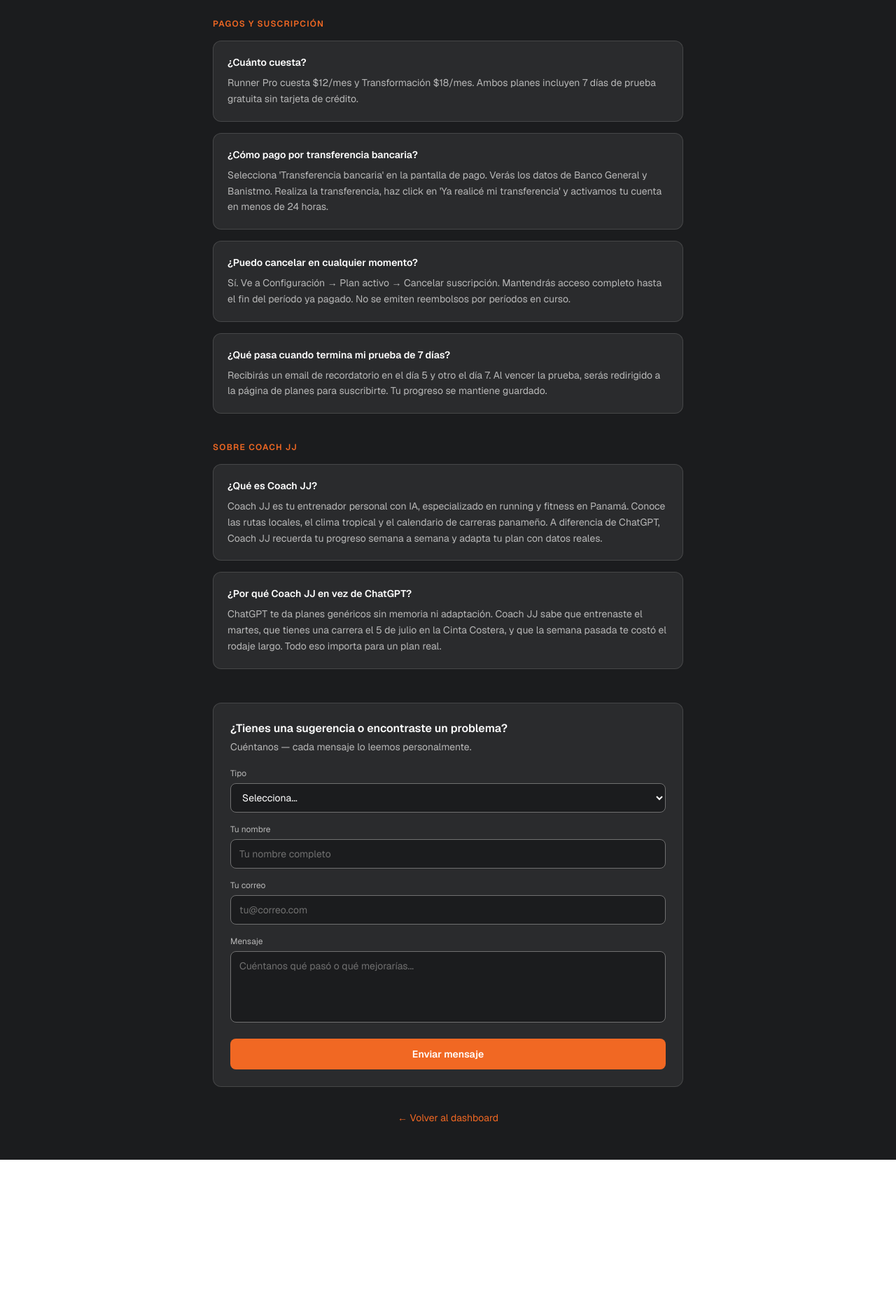
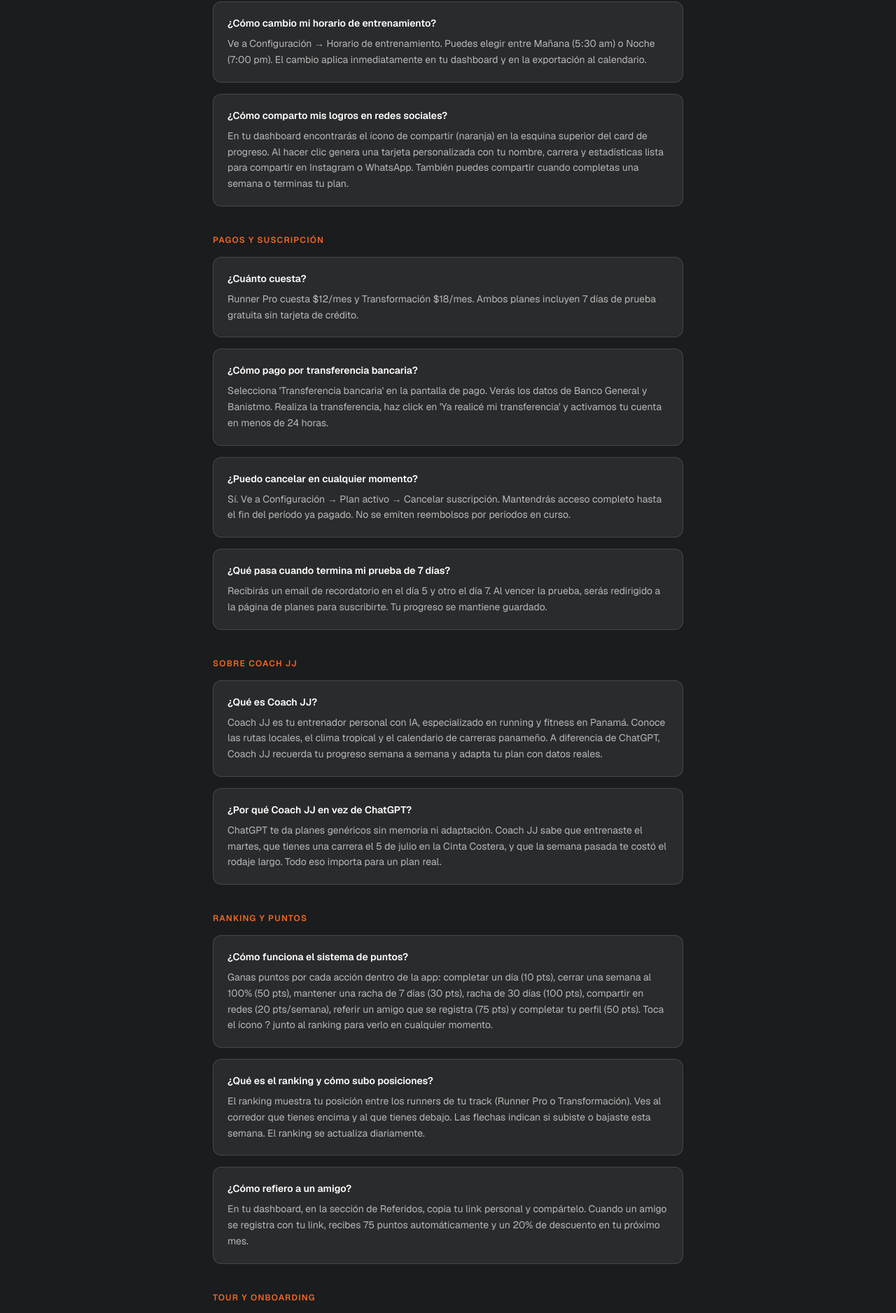
Before and after one commit to jjrivera11/runclub-pty, a Next.js app: page /help in a window 1280 px wide. Shown: the part 2364-4240 px from the top of the page at 70% size. Before the commit the page ends 4021 px from the top, so only its background shows below. Built offline with nearby package versions, Linux system fonts and the light colour scheme.

Commit message:
feat: actualizar ayuda con nuevos features — ranking, horario, compartir, tour

```diff
--- a/src/app/help/page.tsx
+++ b/src/app/help/page.tsx
@@ -66,6 +66,14 @@ const FAQ = [
         q: "¿Dónde encuentro las rutas de entrenamiento?",
         a: "Coach JJ menciona rutas específicas de tu ciudad en las notas de cada sesión. Tenemos más de 56 rutas verificadas en 12 ciudades de Panamá — desde Ciudad de Panamá hasta Bocas del Toro.",
       },
+      {
+        q: "¿Cómo cambio mi horario de entrenamiento?",
+        a: "Ve a Configuración → Horario de entrenamiento. Puedes elegir entre Mañana (5:30 am) o Noche (7:00 pm). El cambio aplica inmediatamente en tu dashboard y en la exportación al calendario.",
+      },
+      {
+        q: "¿Cómo comparto mis logros en redes sociales?",
+        a: "En tu dashboard encontrarás el ícono de compartir (naranja) en la esquina superior del card de progreso. Al hacer clic genera una tarjeta personalizada con tu nombre, carrera y estadísticas lista para compartir en Instagram o WhatsApp. También puedes compartir cuando completas una semana o terminas tu plan.",
+      },
     ],
   },
   {
@@ -99,6 +107,32 @@ const FAQ = [
       {
         q: "¿Por qué Coach JJ en vez de ChatGPT?",
         a: "ChatGPT te da planes genéricos sin memoria ni adaptación. Coach JJ sabe que entrenaste el martes, que tienes una carrera el 5 de julio en la Cinta Costera, y que la semana pasada te costó el rodaje largo. Todo eso importa para un plan real.",
+      },
+    ],
+  },
+  {
+    category: "Ranking y puntos",
+    items: [
+      {
+        q: "¿Cómo funciona el sistema de puntos?",
+        a: "Ganas puntos por cada acción dentro de la app: completar un día (10 pts), cerrar una semana al 100% (50 pts), mantener una racha de 7 días (30 pts), racha de 30 días (100 pts), compartir en redes (20 pts/semana), referir un amigo que se registra (75 pts) y completar tu perfil (50 pts). Toca el ícono ? junto al ranking para verlo en cualquier momento.",
+      },
+      {
+        q: "¿Qué es el ranking y cómo subo posiciones?",
+        a: "El ranking muestra tu posición entre los runners de tu track (Runner Pro o Transformación). Ves al corredor que tienes encima y al que tienes debajo. Las flechas indican si subiste o bajaste esta semana. El ranking se actualiza diariamente.",
+      },
+      {
+        q: "¿Cómo refiero a un amigo?",
+        a: "En tu dashboard, en la sección de Referidos, copia tu link personal y compártelo. Cuando un amigo se registra con tu link, recibes 75 puntos automáticamente y un 20% de descuento en tu próximo mes.",
+      },
+    ],
+  },
+  {
+    category: "Tour y onboarding",
+    items: [
+      {
+        q: "¿Cómo veo el tour de la app de nuevo?",
+        a: "El tour se muestra automáticamente la primera vez que entras al dashboard. Si quieres verlo de nuevo, escríbenos por WhatsApp y lo activamos para tu cuenta.",
       },
     ],
   },
```
